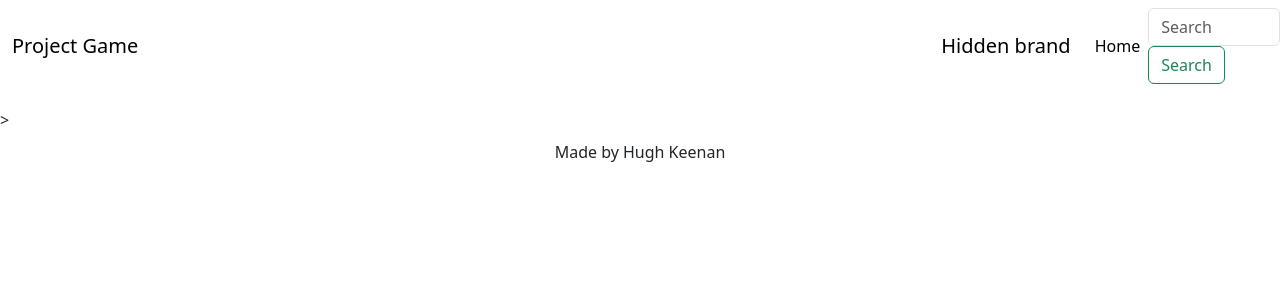
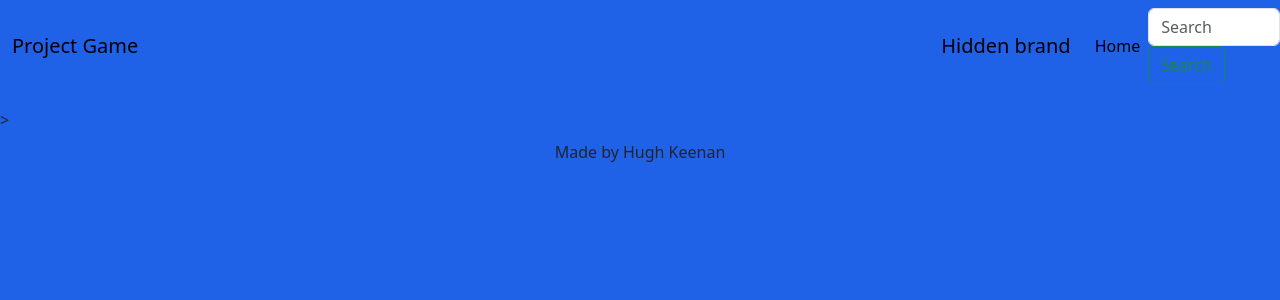
Before and after one commit to HughKeenan/project-game, a Django app: page / in a window 1280 px wide. Shown: the top 300 px of the page. Run offline with Django 4.2, Linux system fonts and the light colour scheme; data that the repository does not hold is empty; some libraries are stand-ins or nearby versions; some web fonts are replaced.

Commit message:
connect static to base.html

```diff
--- a/gamenews/settings.py
+++ b/gamenews/settings.py
@@ -131,6 +131,7 @@ USE_TZ = True
 # https://docs.djangoproject.com/en/4.2/howto/static-files/
 
 STATIC_URL = 'static/'
+STATICFILES_DIRS = [os.path.join(BASE_DIR, 'static'), ]
 
 # Default primary key field type
 # https://docs.djangoproject.com/en/4.2/ref/settings/#default-auto-field
--- a/news/views.py
+++ b/news/views.py
@@ -9,3 +9,4 @@ class ThreadList(generic.ListView):
     """
     queryset = Thread.objects.all()
     template_name = "news/index.html"
+    paginate_by = 5
--- a/static/css/style.css
+++ b/static/css/style.css
@@ -0,0 +1,3 @@
+body {
+    background-color: #1f61e7;
+}
--- a/templates/base.html
+++ b/templates/base.html
@@ -1,3 +1,4 @@
+{% load static %}
 {% url 'threadlist' as home_url %}
 
 <!DOCTYPE html>
@@ -18,7 +19,7 @@
     <!--Fontawesome CSS-->
     <link href="https://cdnjs.cloudflare.com/ajax/libs/font-awesome/6.6.0/css/all.min.css" rel="stylesheet">
     <!--Custom CSS-->
-    <link href="/static/css/style.css" rel="stylesheet">
+    <link rel="stylesheet" href="{% static 'css/style.css' %}">
     <title>Project Game</title>
 </head>
 
```
Also changed, not shown: 4 other files.
